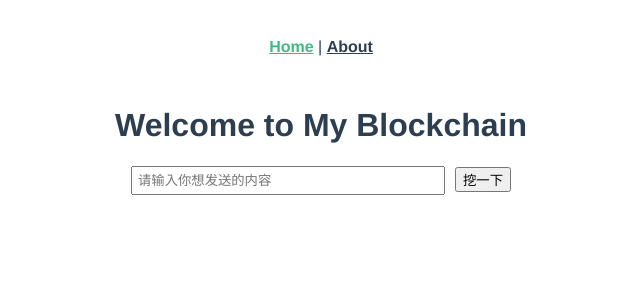
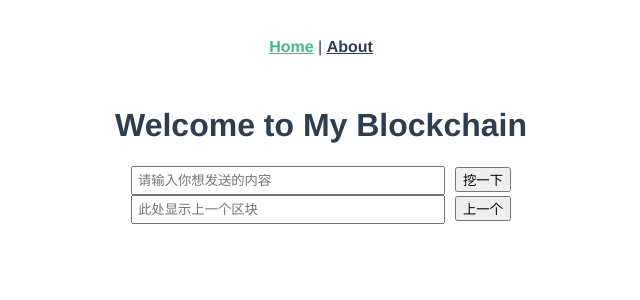
Before and after one commit to nlh1996/block-client, a Vue app: page / in a window 1280 px wide. Shown: the top 300 px of the page, without its empty margins (319-959 px from the left). Built offline with nearby package versions, Linux system fonts and the light colour scheme; no server answers.

Commit message:
建立两个ws连接

```diff
--- a/src/App.vue
+++ b/src/App.vue
@@ -11,14 +11,20 @@
 <script>
 export default {
   beforeMount() {
+    if(window.WebSocket) {
       let ws = new WebSocket('ws://127.0.0.1:3000')
+      let ws2 = new WebSocket('ws://127.0.0.1:3000')
       this.$store.commit('conn', ws)
+      this.$store.commit('conn2', ws2)
       // 连接打开时触发
       ws.onopen = () => {
         console.log("Connection open ...")
       }
       ws.onclose = () => {
         console.log('Connection close !!!')
+      }
+    }else {
+      alert("很抱歉，当前浏览器不支持websocket!")
     }
   },
   // 关闭连接
@@ -27,7 +33,6 @@ export default {
   },
 }
 </script>
-
 
 <style lang="less">
 #app {
--- a/src/components/HelloWorld.vue
+++ b/src/components/HelloWorld.vue
@@ -1,8 +1,14 @@
 <template>
   <div class="hello">
     <h1>{{ msg }}</h1>
-    <input type="text" name="" v-model="sendmsg" placeholder="请输入你想发送的内容">
-    <button class="btn" @click="send">挖一下</button>
+    <div>
+      <input type="text" name="" v-model="sendmsg" placeholder="请输入你想发送的内容">
+      <button class="btn" @click="send">挖一下</button>
+    </div>
+    <div>
+      <input type="text" name="" v-model="nextmsg" placeholder="此处显示上一个区块">
+      <button class="btn" @click="next">上一个</button>
+    </div>
   </div>
 </template>
 
@@ -13,26 +19,38 @@ export default {
     msg: String
   },
   computed: {
-    ws: function() { return this.$store.state.ws }
+    ws: function() { return this.$store.state.ws },
+    ws2: function() { return this.$store.state.ws2 }
   },
   data() {
     return {
       sendmsg: '',
+      nextmsg: ''
     }
   },
   mounted() {
     // 接收到消息时触发
     this.ws.onmessage = (res) => {
-      this.sendmsg = JSON.parse(res.data).message
+      console.log(res)
+      this.sendmsg = res.data
+      //this.sendmsg = JSON.parse(res.data).msg
+    }
+    this.ws2.onmessage = (res) => {
+      console.log(res)
+      this.nextmsg = res.data
+      //this.sendmsg = JSON.parse(res.data).msg
     }
   },
 
   methods: {
     send() {
       //this.ws.send(this.sendmsg)
-      this.ws.send(JSON.stringify({msg: this.sendmsg}))
+      this.ws.send(JSON.stringify({code: 101, msg: this.sendmsg}))
       this.sendmsg = ''
-    }
+    },
+    next() {
+      this.ws.send()
+    },
   },
 }
 </script>
--- a/src/store.js
+++ b/src/store.js
@@ -5,11 +5,15 @@ Vue.use(Vuex)
 
 export default new Vuex.Store({
   state: {
-    ws: null
+    ws: null,
+    ws2: null
   },
   mutations: {
     conn(state, ws) {
       state.ws = ws
+    },
+    conn2(state, ws) {
+      state.ws2 = ws
     }
   },
   actions: {
```
Lines whose indentation alone changed are shown as unchanged.
